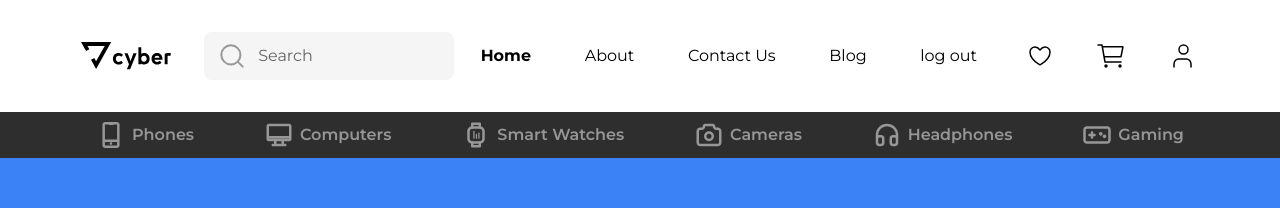
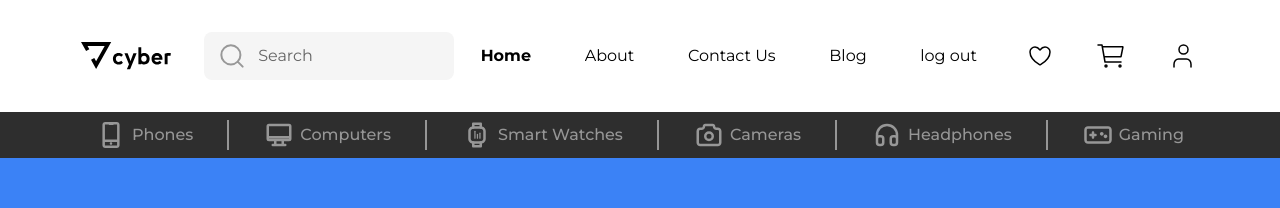
Before and after one commit to omidfarhangnia/Cyber_E_Commerce, a Next.js app: page / in a window 1280 px wide. Shown: the top 208 px of the page. Built offline with nearby package versions, Linux system fonts and the light colour scheme.

Commit message:
finish the header part

```diff
--- a/src/components/header/burger.js
+++ b/src/components/header/burger.js
@@ -11,7 +11,7 @@ export default function Burger({ isBurgerPlayed, isAnimePlaying }) {
   const pathname = usePathname();
 
   return (
-    <div className="divider-container absolute bottom-[150%] flex h-[140vh] w-[600vw] flex-col">
+    <div className="divider-container absolute bottom-[150%] flex h-[140vh] w-[600vw] flex-col lg:hidden">
       <div className="bg-[#211C24]">
         <div className="nav-links-sm relative z-10 h-[100vh] opacity-0">
           <Image
@@ -22,7 +22,7 @@ export default function Burger({ isBurgerPlayed, isAnimePlaying }) {
             className="absolute right-0 top-0 h-[100vh] w-[100vw] object-cover"
           />
           <div className="fixed right-[10vw] top-[10vh] flex h-[70vh] w-[80vw] flex-col justify-between rounded-[30px] bg-[rgba(255,255,255,0.4)] px-[20px] py-[30px]">
-            <div className="flex justify-between px-[2.5vw]">
+            <div className="flex justify-between items-center px-[2.5vw]">
               <Link href={"/"}>
                 <Image
                   width={90}
@@ -33,14 +33,15 @@ export default function Burger({ isBurgerPlayed, isAnimePlaying }) {
                 />
               </Link>
               <div
+                className="cursor-pointer"
                 onClick={() => {
                   handleBurgerAction(isBurgerPlayed, isAnimePlaying);
                 }}
               >
                 <Image
                   src={"/icons/close.svg"}
-                  width={30}
-                  height={30}
+                  width={45}
+                  height={45}
                   alt="close icon"
                 />
               </div>
--- a/src/components/header/header.js
+++ b/src/components/header/header.js
@@ -86,27 +86,25 @@ export default function Header(props) {
         <div className="mx-auto flex max-w-[1128px] items-center justify-between px-[20px]">
           {categories.map((category) => {
             return (
-              // <>
-              <div
-                key={category.id}
-                className="flex cursor-pointer items-center gap-[6px] transition-all hover:-translate-y-[2px]"
-              >
-                <Image
-                  width={30}
-                  height={30}
-                  alt="link icons"
-                  src={category.svg}
-                />
+              <div className="relative" key={category.id}>
                 <Link
                   href={category.url}
-                  className="py-[7px] font-semibold leading-[32px] text-[#969696]"
+                  className="mx-auto flex items-center gap-[6px] transition-all hover:translate-y-[-3px]"
                 >
-                  {category.label}
+                  <Image
+                    width={30}
+                    height={30}
+                    alt="link icons"
+                    src={category.svg}
+                  />
+                  <span className="py-[7px] font-medium leading-[32px] text-[#969696]">
+                    {category.label}
+                  </span>
                 </Link>
+                {category.id !== 5 && (
+                  <div className="absolute right-[-36px] top-[8px] h-[30px] w-[2px] bg-[#969696]"></div>
+                )}
               </div>
-              // {/* {category.id !== 5 && (
-              //   <div key={i + 10} className="h-[30px] w-[1px] bg-[#969696]"></div>
-              // )} </> */}
             );
           })}
         </div>
```
